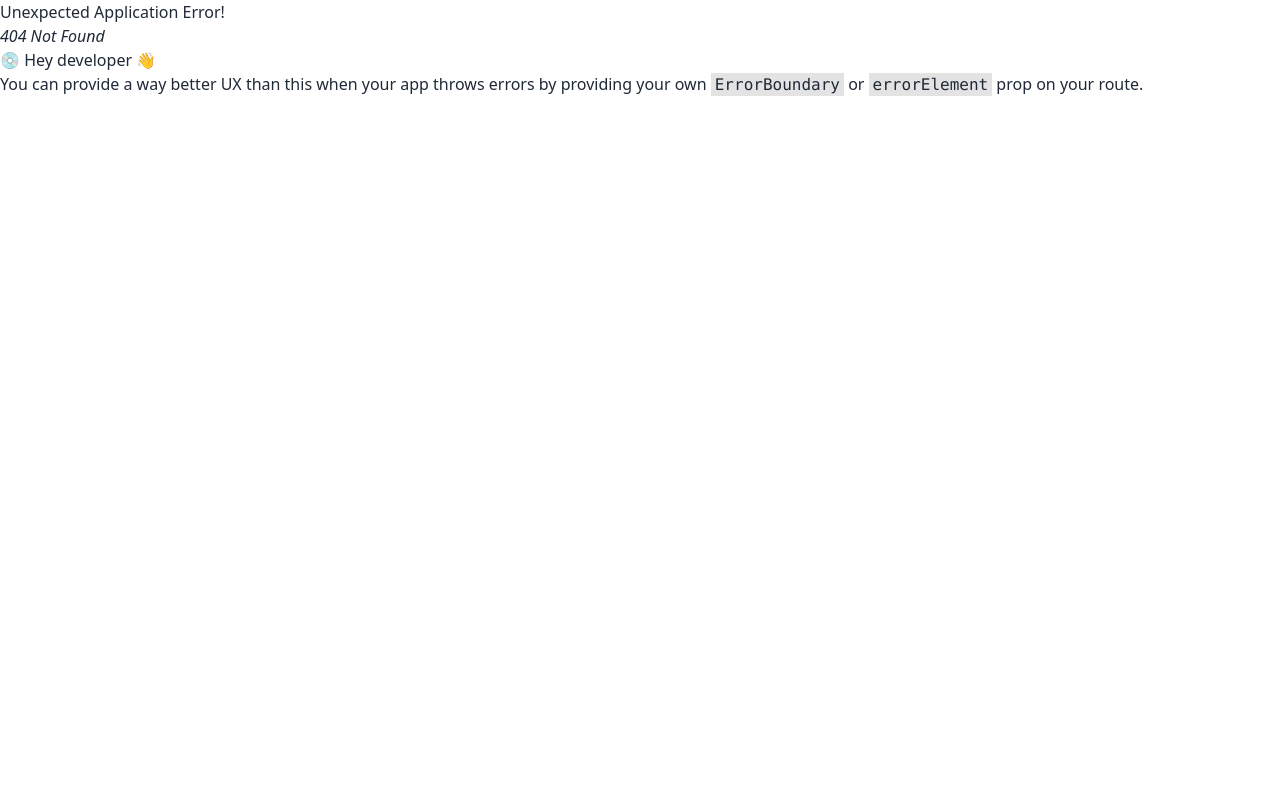
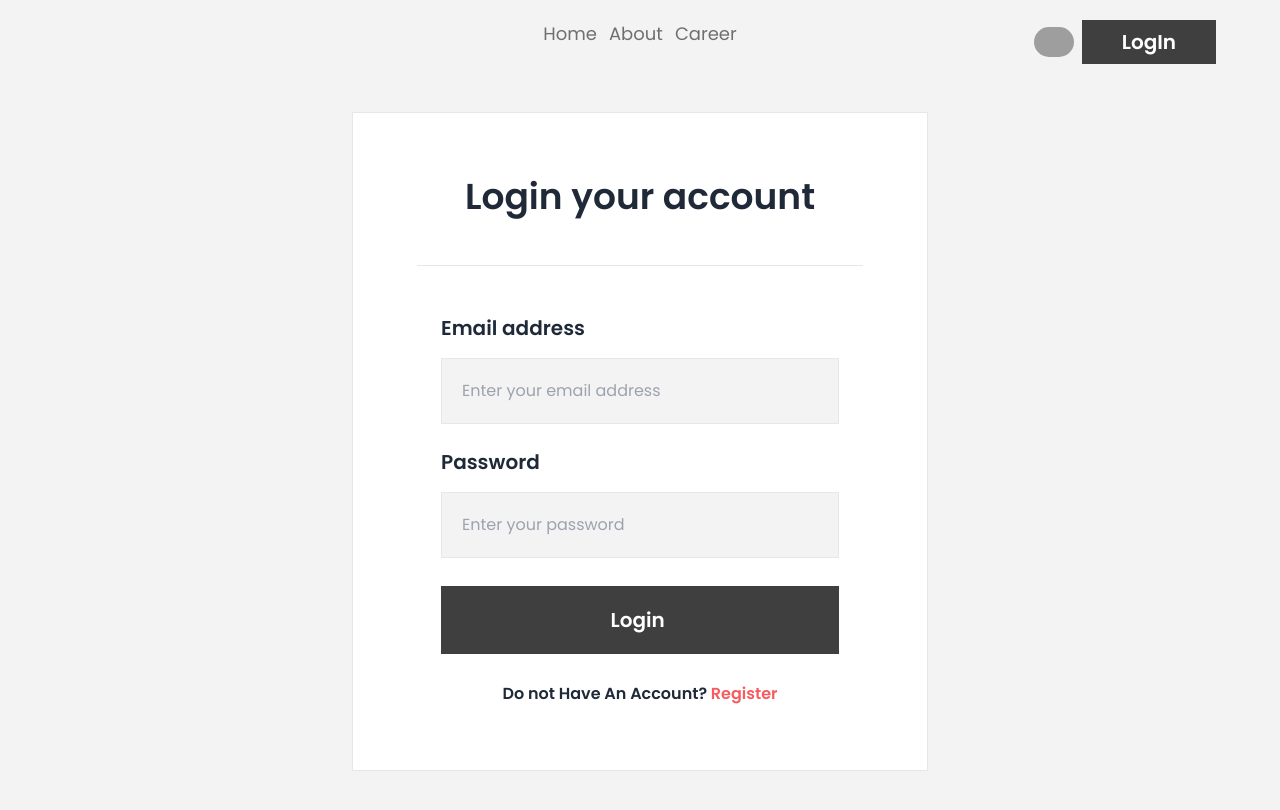
Before and after one commit to sajalbiswas1/dragon-news-react, a React (Vite) app: page /userForm in a window 1280 px wide. Before the commit this address had no page. Shown: the top 810 px of the page. Built offline with nearby package versions, Linux system fonts and the light colour scheme; no server answers; grey boxes are pictures that could not be loaded.

Commit message:
logIn regiter form added

```diff
--- a/src/AuthProvider/AuthProvider.jsx
+++ b/src/AuthProvider/AuthProvider.jsx
@@ -1,13 +1,54 @@
-import { createContext } from "react";
-
-export const AuthContext = createContext()
-const AuthProvider = ({ children }) => {
+import { createContext, useEffect, useState } from "react";
+import PropTypes from 'prop-types';
+import { FacebookAuthProvider, GoogleAuthProvider, createUserWithEmailAndPassword, onAuthStateChanged, signInWithEmailAndPassword, signInWithPopup, signOut } from "firebase/auth";
+import auth from "../firebase.config";
 
 
-    const authInfo={
-        name: "sajal"
+export const AuthContext = createContext(null)
+const AuthProvider = ({ children }) => {
+    const [user, setUser] = useState();
+    const GoogleProvider = new GoogleAuthProvider();
+    const FacebookProvider = new FacebookAuthProvider();
+
+    //google login
+    const googleLogin = () => {
+        return signInWithPopup(auth, GoogleProvider)
+    }
+    //facebook login
+    const facebookLogin = () => {
+        return signInWithPopup(auth, FacebookProvider)
     }
 
+    //register
+    const handleRegister = (email, password) => {
+        return createUserWithEmailAndPassword(auth, email, password)
+    }
+    //login
+    const userLogin = (email, password) => {
+        return signInWithEmailAndPassword(auth, email, password)
+    }
+    //signOut
+    const handleSignOut = () => {
+        return signOut(auth)
+    }
+    //observation
+    useEffect(() => {
+        const unsubscribe = onAuthStateChanged(auth, (currentUser) => {
+            setUser(currentUser)
+        })
+        return () => {
+            return unsubscribe;
+        }
+    }, [])
+    console.log(user)
+    const authInfo = {
+        handleRegister,
+        userLogin,
+        googleLogin,
+        handleSignOut,
+        facebookLogin,
+        user,
+    }
     return (
         <div>
             <AuthContext.Provider value={authInfo}>
@@ -17,4 +58,7 @@ const AuthProvider = ({ children }) => {
     );
 };
 
+AuthProvider.propTypes = {
+    children: PropTypes.node
+}
 export default AuthProvider;
--- /dev/null
+++ b/src/PrivetRoute/PrivetRoute.jsx
@@ -0,0 +1,16 @@
+import { useContext } from "react";
+import { AuthContext } from "../AuthProvider/AuthProvider";
+import { Navigate } from "react-router-dom";
+import PropTypes from 'prop-types';
+
+const PrivetRoute = ({children}) => {
+    const {user}=useContext(AuthContext)
+    if(user){
+        return children;
+    }
+    return <Navigate to={'/userForm/'}></Navigate>
+};
+PrivetRoute.propTypes = {
+    children: PropTypes.node
+}
+export default PrivetRoute;
--- a/src/component/Home/GoogleSocial.jsx
+++ b/src/component/Home/GoogleSocial.jsx
@@ -1,28 +1,47 @@
 import { AiOutlineGithub, AiOutlineGoogle, AiOutlineInstagram, AiOutlineTwitter } from 'react-icons/ai';
 import { GrFacebookOption } from 'react-icons/gr';
 import qZone1 from "../../assets/qZone1.png"
-import qZone2 from "../../assets/qZone1.png"
-import qZone3 from "../../assets/qZone1.png"
+import qZone2 from "../../assets/qZone2.png"
+import qZone3 from "../../assets/qZone3.png"
+import { useContext } from 'react';
+import { AuthContext } from '../../AuthProvider/AuthProvider';
+import { Link } from 'react-router-dom';
+import { FacebookAuthProvider } from 'firebase/auth';
 
 
 const GoogleSocial = () => {
+    const { googleLogin, facebookLogin } = useContext(AuthContext);
+    const handleGoogleLogin = () => {
+        googleLogin()
+    }
+    const handleFacebookLogin = () => {
+        facebookLogin()
+            .then(result => {
+                console.log(result)
+                const credential = FacebookAuthProvider.credentialFromResult(result);
+                const accessToken = credential.accessToken;
+                console.log(accessToken)
+            })
+            .catch(error => {
+                console.log(error)
+            })
+    }
     return (
         <div>
             <div>
                 <div className="col-span-1">
                     <h3 className="text-xl font-semibold mb-5">With LogIn</h3>
-                    <div className='flex items-center hover:text-blue-700  mx-2 py-2 justify-center gap-3 hover:border-blue-700 rounded-md border-2 mb-4 border-black'>
+                    <div onClick={handleGoogleLogin} className='flex items-center hover:text-blue-700  mx-2 py-2 justify-center gap-3 hover:border-blue-700 rounded-md border-2 mb-4 border-black'>
                         <AiOutlineGoogle></AiOutlineGoogle>
-                        <p>LogIn with google</p>
-
+                        <Link>LogIn with google</Link>
                     </div>
                     <div className='flex items-center hover:text-blue-700  mx-2 py-2 justify-center gap-3 hover:border-blue-700 rounded-md border-2 mb-4 border-black'>
                         <AiOutlineGithub></AiOutlineGithub>
-                        <p>LogIn with google</p>
+                        <p>LogIn with github</p>
                     </div>
-                    <div className='flex items-center hover:text-blue-700  mx-2 py-2 justify-center gap-3 hover:border-blue-700 rounded-md border-2 border-black'>
+                    <div onClick={handleFacebookLogin} className='flex items-center hover:text-blue-700  mx-2 py-2 justify-center gap-3 hover:border-blue-700 rounded-md border-2 border-black'>
                         <GrFacebookOption></GrFacebookOption>
-                        <p>LogIn with Facebook</p>
+                        <Link>LogIn with Facebook</Link>
                     </div>
                 </div>
                 <h1 className='text-xl font-semibold text-[#403F3F] mb-5 mt-9'>Find Us Zone</h1>
--- a/src/component/LoginBar.jsx
+++ b/src/component/LoginBar.jsx
@@ -1,20 +1,32 @@
-import { NavLink } from 'react-router-dom';
+import { Link, NavLink } from 'react-router-dom';
 import userIcon from '../assets/user.png'
+import { useContext } from 'react';
+import { AuthContext } from '../AuthProvider/AuthProvider';
 
 const LoginBar = () => {
+    const {handleSignOut,user}=useContext(AuthContext)
+    const handleClickSignOut=()=>{
+        handleSignOut()
+    }
     return (
-        <div className='grid grid-cols-3 mt-5'>
+        <div className='grid grid-cols-3 pt-5'>
             <div>
 
             </div>
             <div className='flex justify-center gap-3'>
-                <h5 className='text-lg font-normal text-[#706F6F]'>Home</h5>
+                <Link to={'/'}><h5 className='text-lg font-normal hover:underline text-[#706F6F]'>Home</h5></Link>
                 <h5 className='text-lg font-normal text-[#706F6F]'>About</h5>
                 <h5 className='text-lg font-normal text-[#706F6F]'>Career</h5>
             </div>
-            <div className='flex gap-1 items-center justify-end'>
-                <img className='w-10 rounded-full' src={userIcon} alt="User photo" />
-                <NavLink><button className='text-xl font-semibold text-white px-10 py-2 bg-[#403F3F] hover:bg-gray-500'>LogIn</button></NavLink>
+            <div className='flex gap-2 items-center justify-end'>
+                <img className='w-10 rounded-full' src={user?user.photoURL:userIcon} alt="User photo" />
+                {
+                    user?<NavLink><button onClick={handleClickSignOut} className='text-xl font-semibold text-white px-10 py-2 bg-[#403F3F] hover:bg-gray-500'>SignOut</button></NavLink>
+                    :
+                    <NavLink to={'/userForm/'}><button className='text-xl font-semibold text-white px-10 py-2 bg-[#403F3F] hover:bg-gray-500'>LogIn</button></NavLink>
+
+
+                }
             </div>
         </div>
     );
--- a/src/component/LoginFrom.jsx
+++ b/src/component/LoginFrom.jsx
@@ -1,9 +1,40 @@
+import { useContext } from "react";
+import { Link, useNavigate } from "react-router-dom";
+import { AuthContext } from "../AuthProvider/AuthProvider";
 
 
 const LoginFrom = () => {
+    const { userLogin } = useContext(AuthContext);
+    const navigate = useNavigate()
+    const handleLogin = (e) => {
+        e.preventDefault()
+        const email = e.target.email.value
+        const password = e.target.password.value
+        userLogin(email, password)
+            .then(result => {
+                console.log(123,result)
+                navigate('/')
+
+            })
+            .catch(error => {
+                console.log(error)
+            })
+
+        e.target.reset()
+
+    }
     return (
-        <div>
-            <h3>Login From</h3>
+        <div className="w-1/2 m-auto border p-16 bg-[#FFF]">
+            <h3 className="text-4xl font-semibold text-center mb-12">Login your account</h3>
+            <hr />
+            <form className="px-6 mt-12 mb-7" onSubmit={handleLogin}>
+                <p className="text-xl font-semibold mb-4">Email address</p>
+                <input className="border w-full  text-base font-normal p-5 bg-[#F3F3F3]" type="email" name="email" placeholder="Enter your email address" id="" /><br />
+                <p className="mt-6 text-xl font-semibold mb-4">Password</p>
+                <input className=" border w-full text-base font-normal p-5 mb-7 bg-[#F3F3F3]" type="password" name="password" placeholder="Enter your password" id="" /><br />
+                <input className="bg-[#403F3F] text-white text-xl font-semibold p-5 w-full" type="submit" name="submit" value="Login " id="" />
+            </form>
+            <p className="text-base font-semibold text-center">Do not Have An Account? <Link className="text-[#F75B5F]" to={'/userForm/register/'}> Register</Link></p>
         </div>
     );
 };
--- /dev/null
+++ b/src/component/Page/UserFrom.jsx
@@ -0,0 +1,19 @@
+import { Outlet } from "react-router-dom";
+import LoginBar from "../LoginBar";
+
+
+const UserFrom = () => {
+    return (
+        <div className=" pb-40 bg-[#F3F3F3]">
+            <div className="max-w-6xl m-auto">
+                <LoginBar></LoginBar>
+                <div className="mt-12">
+                    <Outlet></Outlet>
+                </div>
+            </div>
+
+        </div>
+    );
+};
+
+export default UserFrom;
--- a/src/component/RegisterFrom.jsx
+++ b/src/component/RegisterFrom.jsx
@@ -1,9 +1,45 @@
+import { useContext } from "react";
+import { Link, useNavigate } from "react-router-dom";
+import { AuthContext } from "../AuthProvider/AuthProvider";
 
 
 const RegisterFrom = () => {
+    const { handleRegister } = useContext(AuthContext);
+    const navigate = useNavigate()
+    const handleSubmit = (e) => {
+        e.preventDefault()
+        const name = e.target.name.value
+        const email = e.target.email.value
+        const password = e.target.password.value
+        console.log(name, email, password)
+        handleRegister(email, password)
+            .then(result => {
+                console.log(result)
+                navigate('/')
+            })
+            .catch(error => {
+                console.log(error)
+            })
+            e.target.reset()
+    }
     return (
-        <div>
-            <h3>Registation From</h3>
+        <div className="w-1/2 m-auto border p-16 bg-[#FFF]">
+            <h3 className="text-4xl font-semibold text-center mb-12">Register your account</h3>
+            <hr />
+            <form onChange={handleSubmit} className="px-6 mt-12 mb-7">
+                <p className="text-xl font-semibold mb-4">Your name</p>
+                <input className="border w-full  text-base font-normal p-5 bg-[#F3F3F3]" type="text" name="name" placeholder="Enter your name" id="10001" /><br />
+                <p className="text-xl mt-6 font-semibold mb-4">Photo URL</p>
+                <input className="border w-full  text-base font-normal p-5 bg-[#F3F3F3]" type="link" name="link" placeholder="Enter your password" id="10002" /><br />
+                <p className="text-xl mt-6 font-semibold mb-4">Email address</p>
+                <input className="border w-full  text-base font-normal p-5 bg-[#F3F3F3]" type="email" name="email" placeholder="Enter your email address" id="10003" /><br />
+                <p className="mt-6 text-xl font-semibold mb-4">Password</p>
+                <input className=" border w-full text-base font-normal p-5 mb-7 bg-[#F3F3F3]" type="password" name="password" placeholder="Enter your password" id="10004" /><br />
+                <div>
+                </div>
+                <input className="bg-[#403F3F] text-white text-xl font-semibold p-5 w-full" type="submit" name="submit" value="Register" id="" />
+            </form>
+            <p className="text-base font-semibold text-center">Do not Have An Account? <Link className="text-[#F75B5F]" to={'/userForm/'}> Login</Link></p>
         </div>
     );
 };
```
Also changed, not shown: src/Layout/Layout.jsx (+19 -1 lines). Lines whose indentation alone changed are shown as unchanged.
